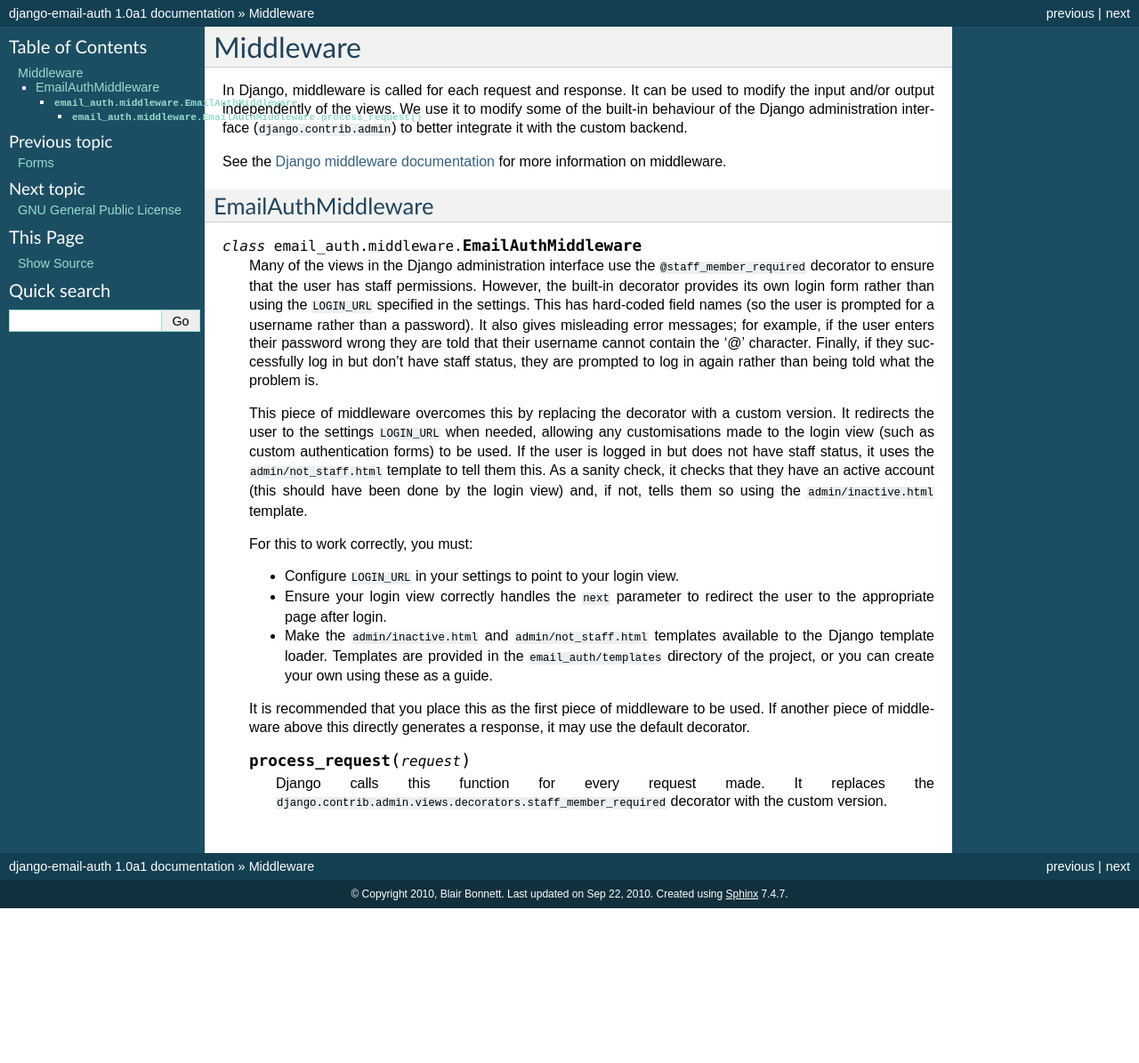
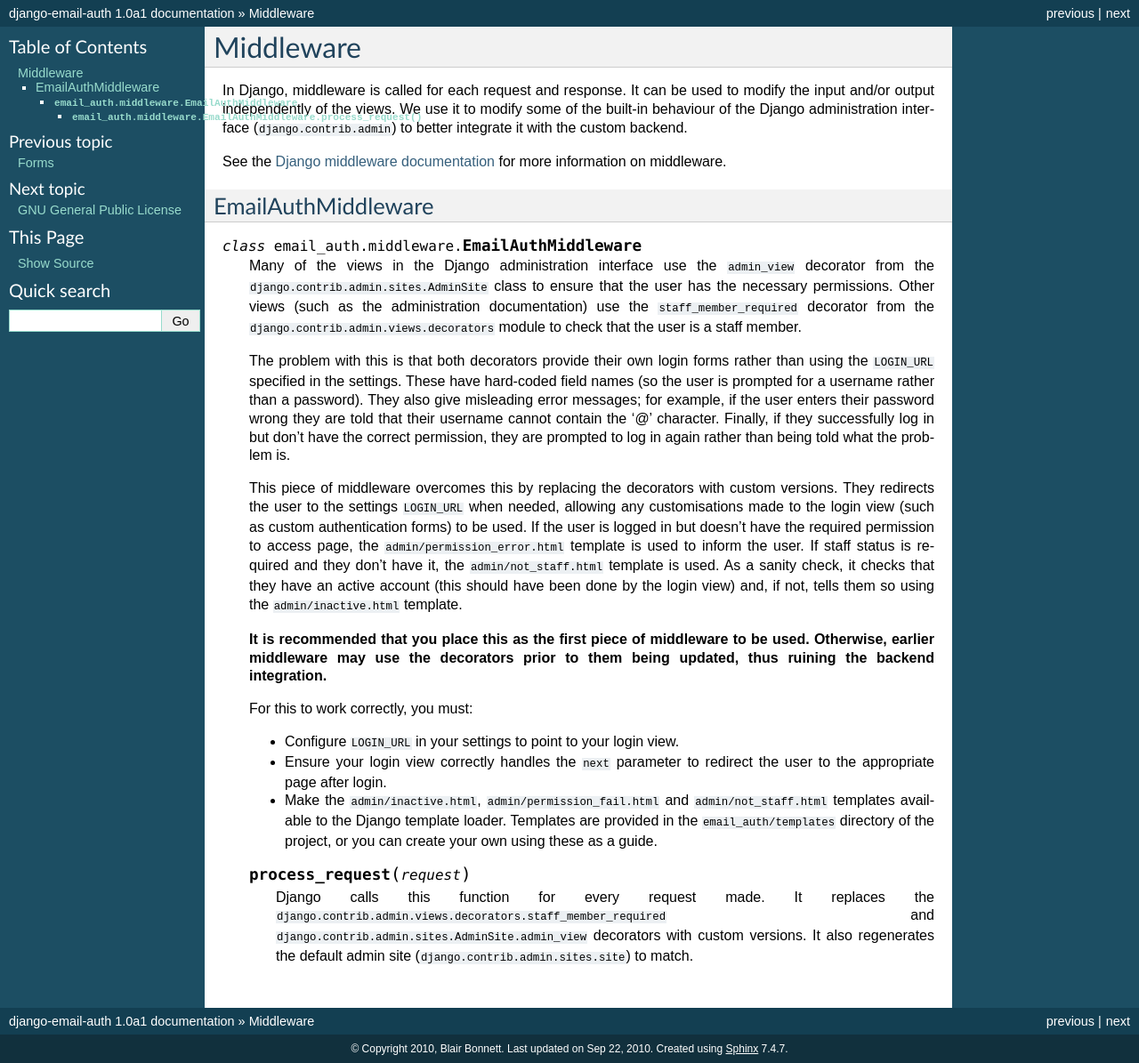
Before and after one commit to bcbnz/django-email-auth, a Sphinx documentation site: the page built from docs/middleware.rst, in a window 1280 px wide. Shown: the whole page at 89% size. Built offline with Sphinx 7.4.7, drawn with Linux system fonts in a browser that asks for light colours; before the commit the page ends 1021 px from its top, so only the background shows below that.

Commit message:
Overload the admin login view to integrate it with backend.

```diff
--- a/docs/middleware.rst
+++ b/docs/middleware.rst
@@ -15,24 +15,35 @@ EmailAuthMiddleware
 .. class:: email_auth.middleware.EmailAuthMiddleware
 
    Many of the views in the Django administration interface use the
-   ``@staff_member_required`` decorator to ensure that the user has staff
-   permissions. However, the built-in decorator provides its own login form
-   rather than using the ``LOGIN_URL`` specified in the settings. This has
+   ``admin_view`` decorator from the ``django.contrib.admin.sites.AdminSite``
+   class to ensure that the user has the necessary permissions. Other views
+   (such as the administration documentation) use the ``staff_member_required``
+   decorator from the ``django.contrib.admin.views.decorators`` module to check
+   that the user is a staff member.
+
+   The problem with this is that both decorators provide their own login forms
+   rather than using the ``LOGIN_URL`` specified in the settings. These have
    hard-coded field names (so the user is prompted for a username rather than a
-   password). It also gives misleading error messages; for example, if the user
-   enters their password wrong they are told that their username cannot contain
-   the '@' character. Finally, if they successfully log in but don't have staff
-   status, they are prompted to log in again rather than being told what the
-   problem is.
+   password). They also give misleading error messages; for example, if the
+   user enters their password wrong they are told that their username cannot
+   contain the '@' character. Finally, if they successfully log in but don't
+   have the correct permission, they are prompted to log in again rather than
+   being told what the problem is.
 
-   This piece of middleware overcomes this by replacing the decorator with a
-   custom version. It redirects the user to the settings ``LOGIN_URL`` when
+   This piece of middleware overcomes this by replacing the decorators with
+   custom versions. They redirects the user to the settings ``LOGIN_URL`` when
    needed, allowing any customisations made to the login view (such as custom
-   authentication forms) to be used. If the user is logged in but does not have
-   staff status, it uses the ``admin/not_staff.html`` template to tell them
-   this. As a sanity check, it checks that they have an active account (this
-   should have been done by the login view) and, if not, tells them so using
-   the ``admin/inactive.html`` template.
+   authentication forms) to be used. If the user is logged in but doesn't have
+   the required permission to access page, the ``admin/permission_error.html``
+   template is used to inform the user. If staff status is required and they
+   don't have it, the ``admin/not_staff.html`` template is used. As a sanity
+   check, it checks that they have an active account (this should have been
+   done by the login view) and, if not, tells them so using the
+   ``admin/inactive.html`` template.
+
+   **It is recommended that you place this as the first piece of middleware to
+   be used. Otherwise, earlier middleware may use the decorators prior to them
+   being updated, thus ruining the backend integration.**
 
    For this to work correctly, you must:
 
@@ -41,17 +52,15 @@ EmailAuthMiddleware
    * Ensure your login view correctly handles the ``next`` parameter to
      redirect the user to the appropriate page after login.
 
-   * Make the ``admin/inactive.html`` and ``admin/not_staff.html`` templates
-     available to the Django template loader. Templates are provided in the
-     ``email_auth/templates`` directory of the project, or you can create your
-     own using these as a guide.
-
-   It is recommended that you place this as the first piece of middleware to be
-   used. If another piece of middleware above this directly generates a
-   response, it may use the default decorator.
+   * Make the ``admin/inactive.html``, ``admin/permission_fail.html`` and
+     ``admin/not_staff.html`` templates available to the Django template
+     loader. Templates are provided in the ``email_auth/templates`` directory
+     of the project, or you can create your own using these as a guide.
 
    .. function:: process_request(request)
 
       Django calls this function for every request made. It replaces the
-      ``django.contrib.admin.views.decorators.staff_member_required`` decorator
-      with the custom version.
+      ``django.contrib.admin.views.decorators.staff_member_required`` and
+      ``django.contrib.admin.sites.AdminSite.admin_view`` decorators with
+      custom versions. It also regenerates the default admin site
+      (``django.contrib.admin.sites.site``) to match.
```
Also changed, not shown: 2 other files.
